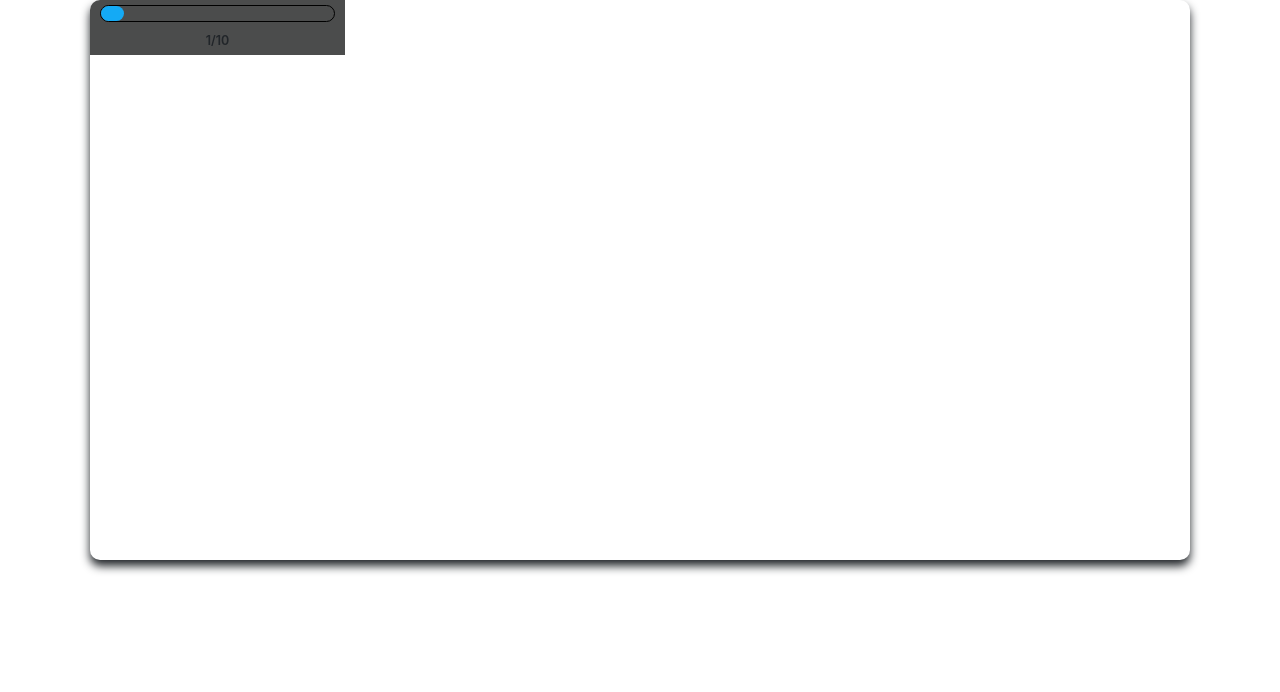
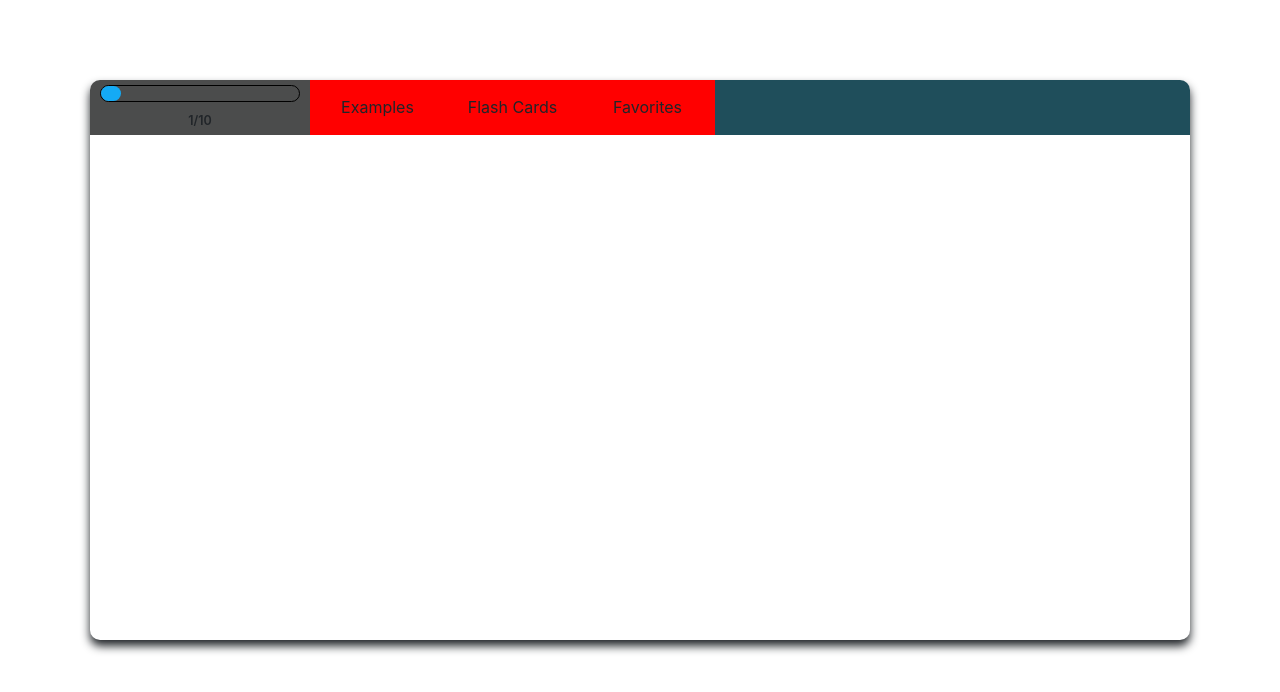
Before and after one commit to sebekxp/wordsly, a React (Create React App) app in the folder client/: page / in a window 1280 px wide. Shown: the top 692 px of the page. Built offline with nearby package versions, Linux system fonts and the light colour scheme.

Commit message:
Added new dir and some clean up code

```diff
--- a/client/src/components/WordContainer.js
+++ b/client/src/components/WordContainer.js
@@ -1,21 +1,25 @@
 import React from 'react';
 import {Container, Row, Col} from 'reactstrap';
 import ProgressBar from "./ProgressBar";
+import BookmarksBar from "./topElements/bookmarks/BookmarksBar";
+import TopElementsWrapper from "./topElements/TopElementsWrapper";
 
 const wcStyle = {
     width: '68.75rem',
     height: '35rem',
     padding: "0",
     borderRadius: "10px",
-    boxShadow: "0px 6px 10px"
+    boxShadow: "0px 6px 10px",
+    marginTop: "80px"
+};
+const style = {
+    display: "flex"
 };
 
 const WordsContainer = (props) => {
     return (
         <Container style={wcStyle}>
-        <ProgressBar>
-
-        </ProgressBar>
+            <TopElementsWrapper/>
         </Container>
     );
 };
--- /dev/null
+++ b/client/src/components/topElements/TopElementsWrapper.js
@@ -0,0 +1,18 @@
+import React from 'react';
+import ProgressBar from "../ProgressBar";
+import BookmarksBar from "./bookmarks/BookmarksBar";
+
+const style = {
+    display: "flex"
+};
+
+const TopElementsWrapper = (props) => {
+    return (
+        <div style={style}>
+            <ProgressBar/>
+            <BookmarksBar/>
+        </div>
+    );
+};
+
+export default TopElementsWrapper;
--- /dev/null
+++ b/client/src/components/topElements/bookmarks/BookmarksBar.js
@@ -0,0 +1,25 @@
+import React from 'react';
+import BookmarksElement from "./BookmarksElement";
+import Colors from "../../../utils/Colors";
+
+
+const bbStyle = {
+    display: "flex",
+    width: '68.75rem',
+    padding: "0",
+    backgroundColor: Colors.BOOKMARKS_BACKGROUND,
+    borderRadius: "0 10px 0 0",
+
+};
+
+const BookmarksBar = (props) => {
+    return (
+        <div id="bookmarks-bar" className="bookmarks-bar" style={bbStyle}>
+            <BookmarksElement id={"examples"} className={"examples"} bbTitle={"Examples"}/>
+            <BookmarksElement id={"flash-cards"} className={"flash-cards"} bbTitle={"Flash Cards"}/>
+            <BookmarksElement id={"favorites"} className={"favorites"} bbTitle={"Favorites"}/>
+        </div>
+    );
+};
+
+export default BookmarksBar;
--- /dev/null
+++ b/client/src/components/topElements/bookmarks/BookmarksElement.js
@@ -0,0 +1,18 @@
+import React from 'react';
+
+
+const style = {
+    width: '135px',
+    height: '55.3px',
+    backgroundColor: "red",
+    textAlign: "center",
+    lineHeight: "55.3px"
+};
+
+const BookmarksElement = (props) => {
+    return (
+        <div id={props.id} className={props.className} style={style}>{props.bbTitle}</div>
+    );
+};
+
+export default BookmarksElement;
--- a/client/src/utils/Colors.js
+++ b/client/src/utils/Colors.js
@@ -2,6 +2,7 @@ const Colors = {
     BACKGROUND_PAGE: '#2f2f2f',
     GREEN_CIRCLE: '#28a745',
     DEFAULT_GREY: '#4B4C4C',
-    PROGRESS_BAR_BLUE: '#14AAF5'
+    PROGRESS_BAR_BLUE: '#14AAF5',
+    BOOKMARKS_BACKGROUND: '#1f4e5b'
 };
 export default Colors;
```
Also changed, not shown: client/src/App.js (line endings or trailing spaces).
